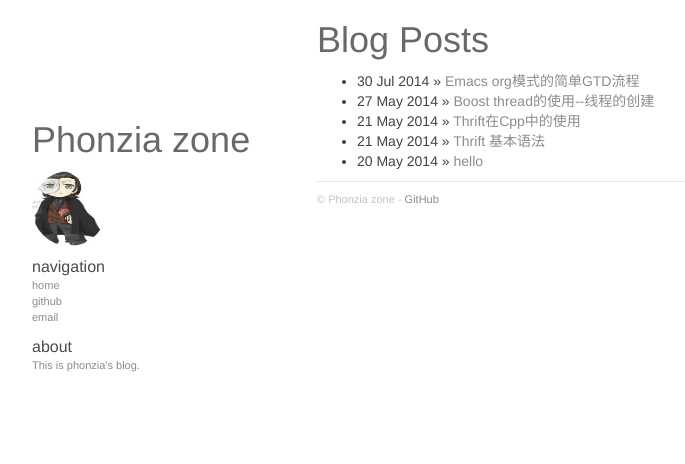
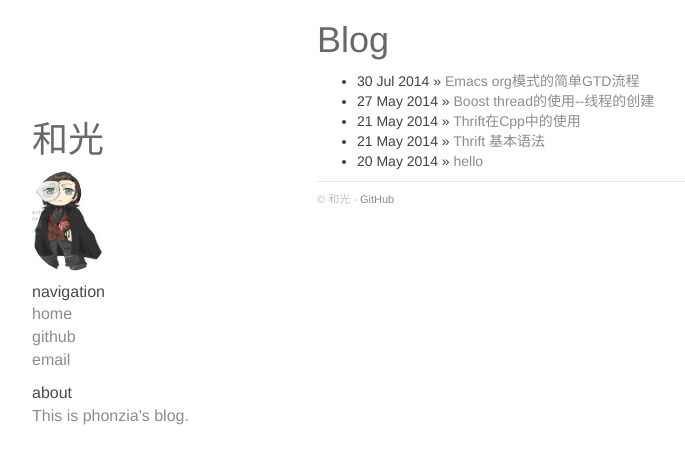
Before and after one commit to phonzia/old_blog, a Jekyll site: the page built from index.html, in a window 1280 px wide. Shown: the top 464 px of the page, without its empty margins (53-738 px from the left). Built offline with Jekyll 4.4.1, drawn with Linux system fonts in a browser that asks for light colours; nearby versions of some CDN libraries; Markdown is read by kramdown in place of the engine named in the settings.

Commit message:
调整了页面布局

```diff
--- a/_config.yml
+++ b/_config.yml
@@ -1,4 +1,4 @@
-name: Phonzia zone
+name: 和光
 markdown: redcarpet
 redcarpet :
   extensions : ["no_intra_emphasis", "fenced_code_blocks", "autolink", "tables", "with_toc_data", "highlighter"]
--- a/_layouts/default.html
+++ b/_layouts/default.html
@@ -23,7 +23,7 @@
 
 			<div class="col-sm-3">
 				<h1>{{ site.name }}</h1>
-				<img id="about" src="/img/logo.jpg" height="75px" width="75px" /><br />
+				<img id="about" src="/img/logo.jpg" height="100px" width="75px" /><br />
 
 				<strong>navigation</strong><br />
 				<a href="/">home</a> <br />
--- a/css/main.css
+++ b/css/main.css
@@ -136,7 +136,7 @@ div.right .post ul {
  */
 div.col-sm-3 {
         margin-top: 100px;
-        font-size: 11px;
+        font-size: 16px;
         color: #666;
 }
 
--- a/index.html
+++ b/index.html
@@ -3,7 +3,7 @@ layout: default
 ---
 
 <div id="home">
-  <h1>Blog Posts</h1>
+  <h1>Blog</h1>
   <ul class="posts">
     {% for post in site.posts %}
       <li><span>{{ post.date | date_to_string }}</span> &raquo; <a href="{{ post.url }}">{{ post.title }}</a></li>
```
